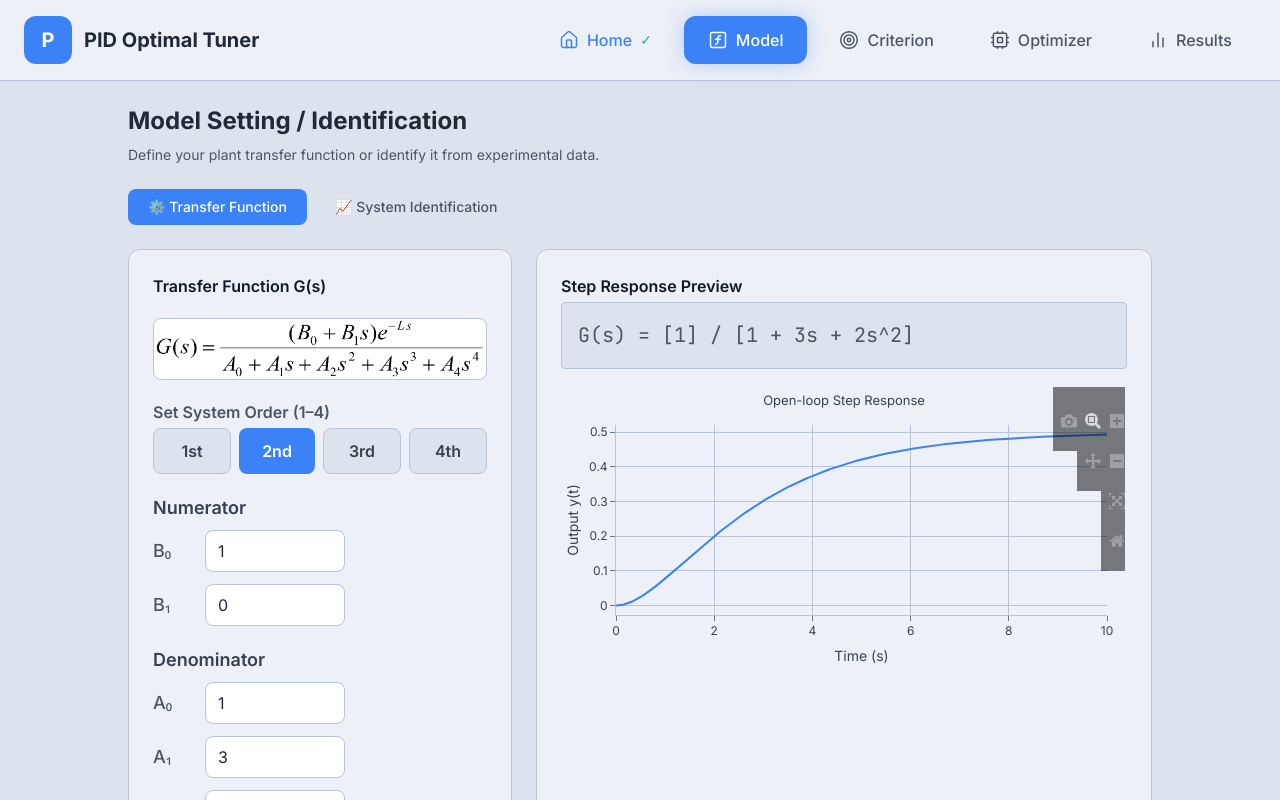
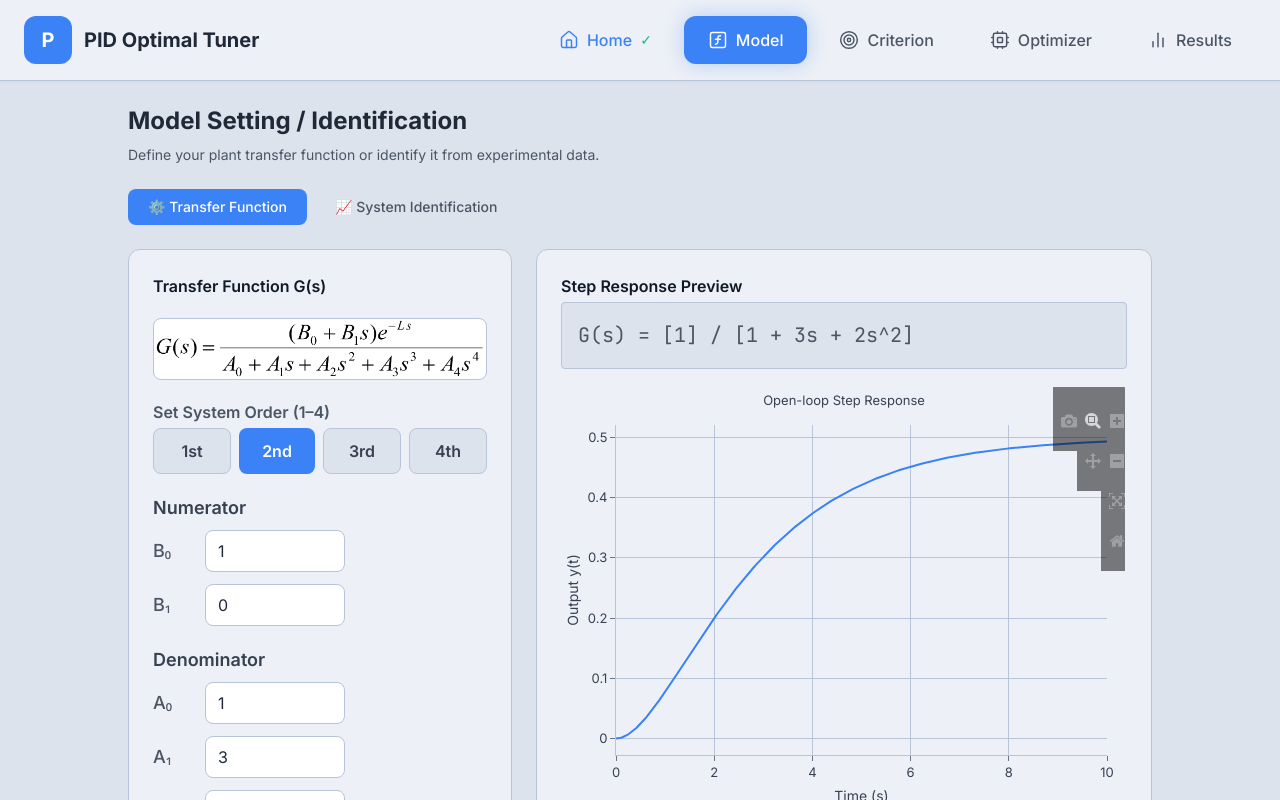
Before and after one commit to romasevych-yuriy/PID_Optimal_Tuner, a React (Vite) app: page /#/model in a window 1280 px wide. Shown: the top 800 px of the page. Built offline with nearby package versions, Linux system fonts and the light colour scheme.

Commit message:
ui: step response 1.5x taller, axis labels 1.2x bigger

```diff
--- a/src/pages/ModelPage.jsx
+++ b/src/pages/ModelPage.jsx
@@ -278,9 +278,9 @@ export default function ModelPage() {
                 }]}
                 layout={{
                   title: { text: 'Open-loop Step Response', font: { size: 13 } },
-                  xaxis: { title: { text: 'Time (s)' } },
-                  yaxis: { title: { text: 'Output y(t)' } },
-                  height: 280,
+                  xaxis: { title: { text: 'Time (s)', font: { size: 14 } }, tickfont: { size: 13 } },
+                  yaxis: { title: { text: 'Output y(t)', font: { size: 14 } }, tickfont: { size: 13 } },
+                  height: 420,
                 }}
               />
             ) : (
```
